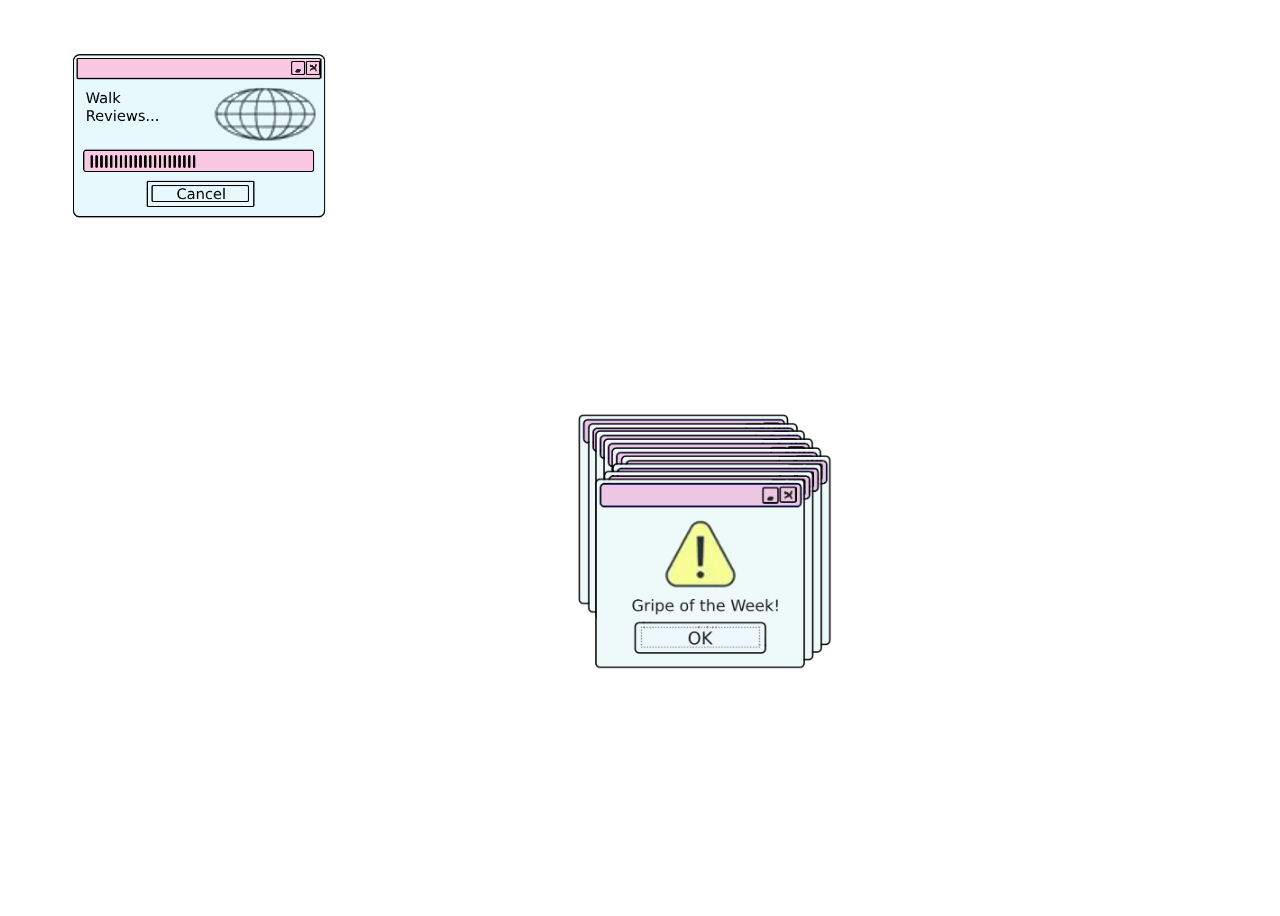
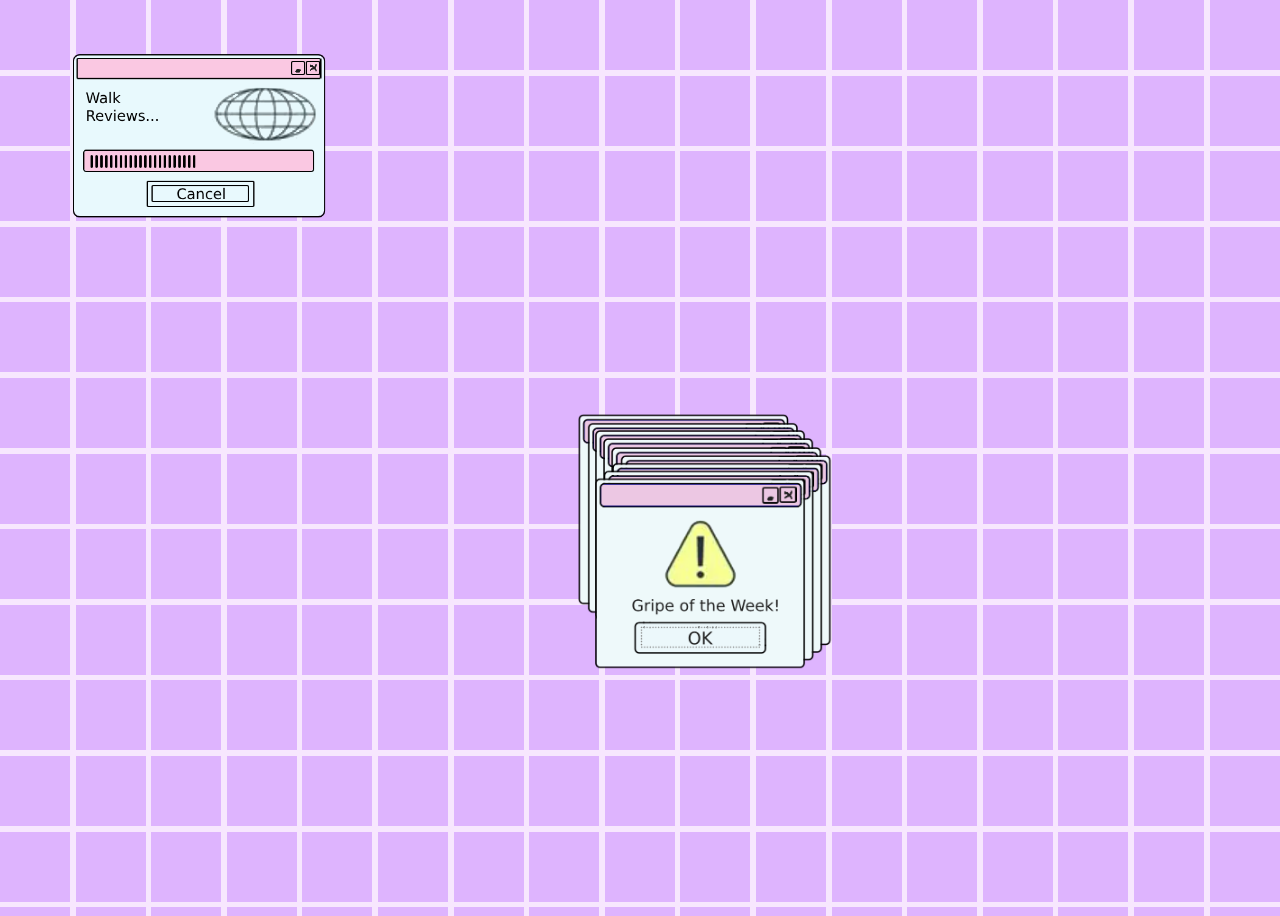
Before and after one commit to JaiMcD/JaiMcD.github.io, a Jekyll site: the page built from index.html, in a window 1280 px wide. Built offline with Jekyll 4.4.1, drawn with Linux system fonts in a browser that asks for light colours.

Commit message:
Update main.css

```diff
--- a/assets/css/main.css
+++ b/assets/css/main.css
@@ -4,7 +4,7 @@
 }
 
 body {
-    background-image: url("images/background.png");
+    background-image: url("/images/background.png");
 }
 
 img:hover {
```
